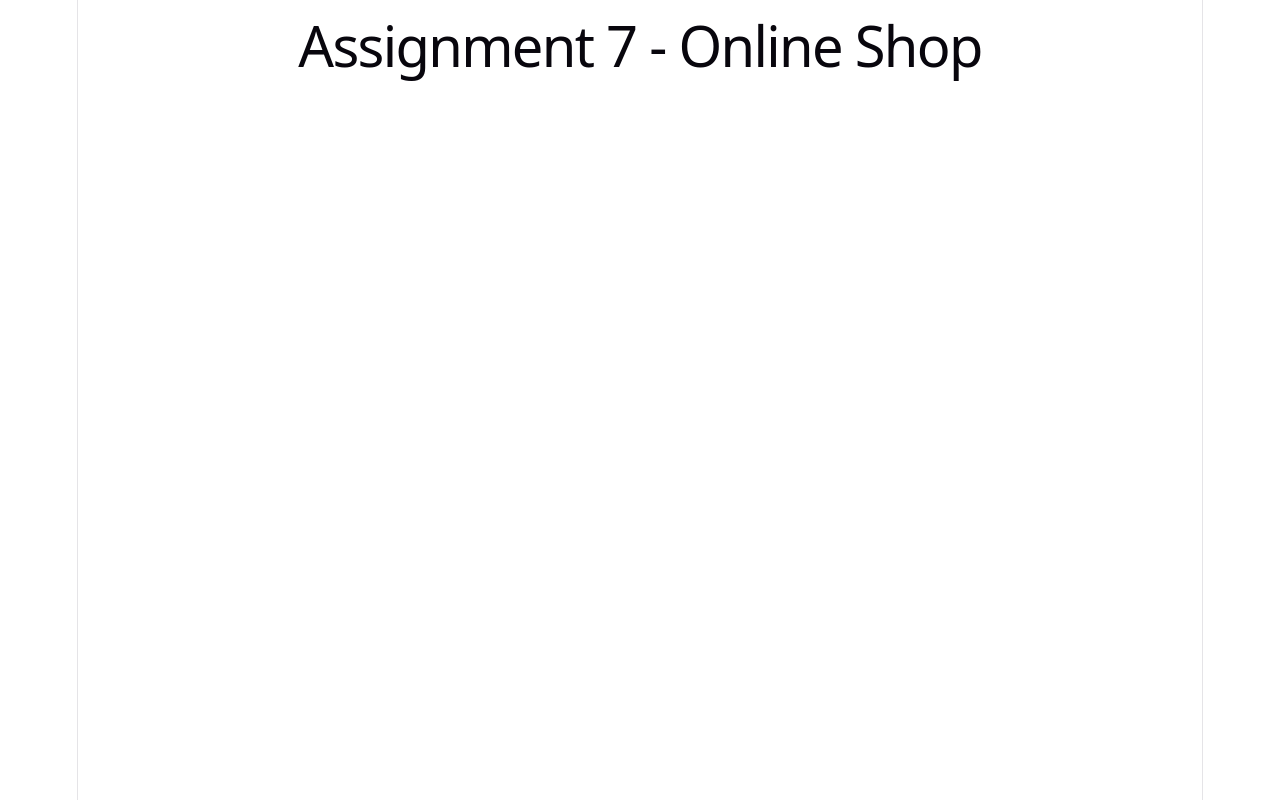
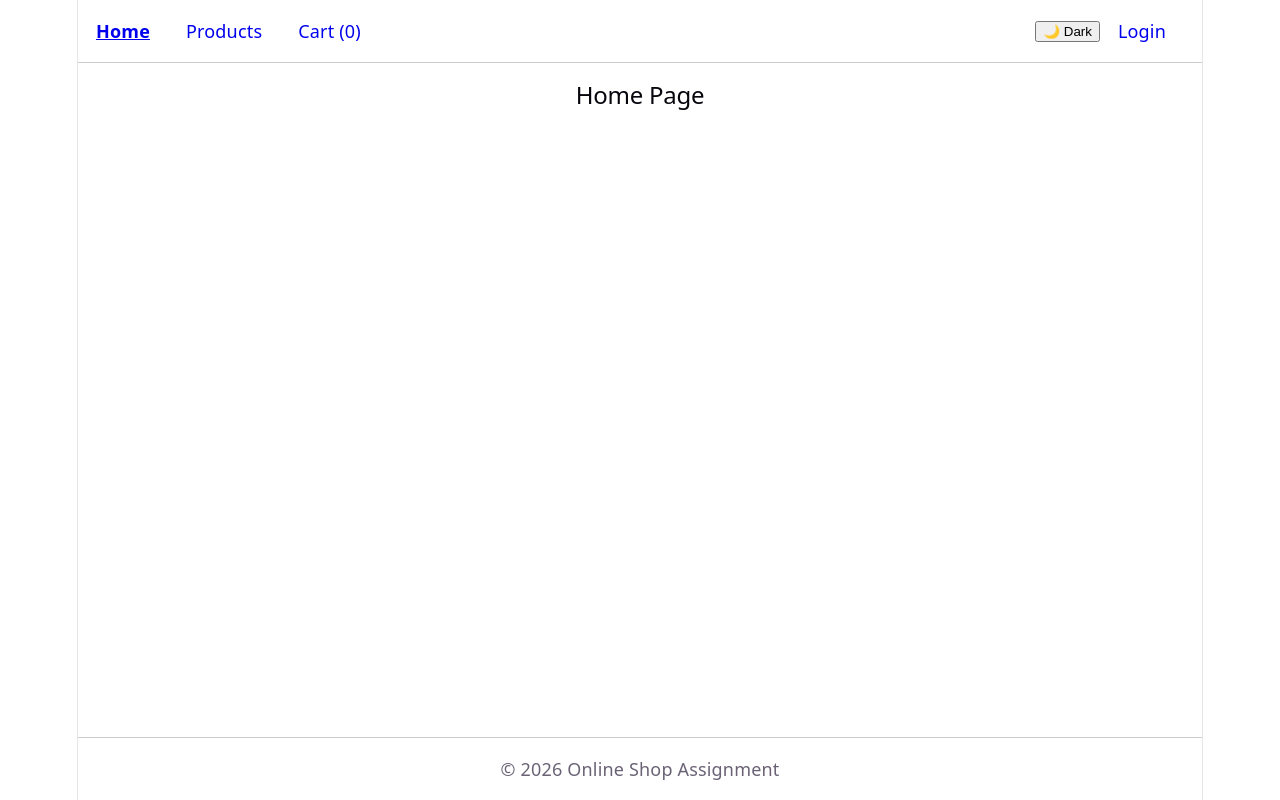
Before and after one commit to OmerAsafGultekin/Assignment7, a React (Vite) app: page / in a window 1280 px wide. Built offline with nearby package versions, Linux system fonts and the light colour scheme.

Commit message:
feat(routing): setup layout, navbar navigation, and nested product routes

```diff
--- a/src/App.jsx
+++ b/src/App.jsx
@@ -1,7 +1,40 @@
+import { BrowserRouter, Routes, Route, Outlet } from 'react-router-dom';
+import { AuthProvider } from './context/AuthContext';
+import { useLocalStorage } from './hooks/useLocalStorage';
+import Layout from './components/Layout';
+import Home from './pages/Home';
+import ProductList from './pages/ProductList';
+import ProductDetail from './pages/ProductDetail';
+import Cart from './pages/Cart';
+import Login from './pages/Login';
+import NotFound from './pages/NotFound';
+
 export default function App() {
+  const [theme, setTheme] = useLocalStorage('app_theme', 'light');
+
+  const toggleTheme = () => {
+    setTheme((prev) => (prev === 'light' ? 'dark' : 'light'));
+  };
+
   return (
-    <div>
-      <h1>Assignment 7 - Online Shop</h1>
-    </div>
+    <AuthProvider>
+      <BrowserRouter>
+        <Routes>
+          <Route path="/" element={<Layout theme={theme} toggleTheme={toggleTheme} />}>
+            <Route index element={<Home />} />
+
+            {/* Nested routes under /products */}
+            <Route path="products" element={<Outlet />}>
+              <Route index element={<ProductList />} />
+              <Route path=":id" element={<ProductDetail />} />
+            </Route>
+
+            <Route path="cart" element={<Cart />} />
+            <Route path="login" element={<Login />} />
+            <Route path="*" element={<NotFound />} />
+          </Route>
+        </Routes>
+      </BrowserRouter>
+    </AuthProvider>
   );
 }
--- a/src/components/Layout.jsx
+++ b/src/components/Layout.jsx
@@ -0,0 +1,16 @@
+import { Outlet } from 'react-router-dom';
+import NavBar from './NavBar';
+
+export default function Layout({ theme, toggleTheme }) {
+  return (
+    <div className={`app-container ${theme}`} style={{ minHeight: '100vh', display: 'flex', flexDirection: 'column' }}>
+      <NavBar theme={theme} toggleTheme={toggleTheme} />
+      <main style={{ flex: 1, padding: '1rem' }}>
+        <Outlet />
+      </main>
+      <footer style={{ padding: '1rem', textAlign: 'center', borderTop: '1px solid #ccc' }}>
+        <p>&copy; 2026 Online Shop Assignment</p>
+      </footer>
+    </div>
+  );
+}
--- a/src/components/NavBar.jsx
+++ b/src/components/NavBar.jsx
@@ -0,0 +1,41 @@
+import { NavLink } from 'react-router-dom';
+import { useAuth } from '../context/AuthContext';
+import { useCartStore } from '../store/cartStore';
+
+export default function NavBar({ theme, toggleTheme }) {
+  const { user, isAuthenticated, logoutUser } = useAuth();
+
+  // Select primitive item count to prevent unnecessary re-renders
+  const totalItemCount = useCartStore((state) =>
+    state.items.reduce((total, item) => total + item.quantity, 0)
+  );
+
+  const getLinkStyle = ({ isActive }) => ({
+    fontWeight: isActive ? 'bold' : 'normal',
+    textDecoration: isActive ? 'underline' : 'none',
+    marginRight: '1rem',
+  });
+
+  return (
+    <nav style={{ display: 'flex', gap: '1rem', alignItems: 'center', padding: '1rem', borderBottom: '1px solid #ccc' }}>
+      <NavLink to="/" style={getLinkStyle}>Home</NavLink>
+      <NavLink to="/products" style={getLinkStyle} end>Products</NavLink>
+      <NavLink to="/cart" style={getLinkStyle}>Cart ({totalItemCount})</NavLink>
+
+      <div style={{ marginLeft: 'auto', display: 'flex', alignItems: 'center', gap: '1rem' }}>
+        <button type="button" onClick={toggleTheme}>
+          {theme === 'dark' ? '☀️ Light' : '🌙 Dark'}
+        </button>
+
+        {isAuthenticated ? (
+          <>
+            <span>Hello, {user.username}</span>
+            <button type="button" onClick={logoutUser}>Logout</button>
+          </>
+        ) : (
+          <NavLink to="/login" style={getLinkStyle}>Login</NavLink>
+        )}
+      </div>
+    </nav>
+  );
+}
--- a/src/pages/Cart.jsx
+++ b/src/pages/Cart.jsx
@@ -0,0 +1 @@
+export default function Cart() { return <h2>Cart</h2>; }
--- a/src/pages/Home.jsx
+++ b/src/pages/Home.jsx
@@ -0,0 +1 @@
+export default function Home() { return <h2>Home Page</h2>; }
--- a/src/pages/Login.jsx
+++ b/src/pages/Login.jsx
@@ -0,0 +1 @@
+export default function Login() { return <h2>Login</h2>; }
--- a/src/pages/NotFound.jsx
+++ b/src/pages/NotFound.jsx
@@ -0,0 +1 @@
+export default function NotFound() { return <h2>Not Found</h2>; }
--- a/src/pages/ProductDetail.jsx
+++ b/src/pages/ProductDetail.jsx
@@ -0,0 +1 @@
+export default function ProductDetail() { return <h2>Product Detail</h2>; }
--- a/src/pages/ProductList.jsx
+++ b/src/pages/ProductList.jsx
@@ -0,0 +1 @@
+export default function ProductList() { return <h2>Product List</h2>; }
```
